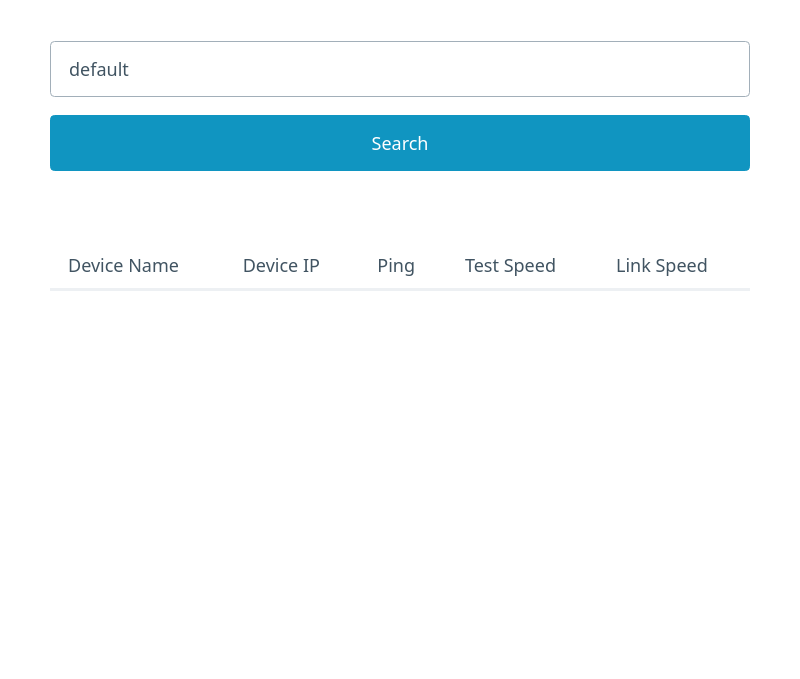
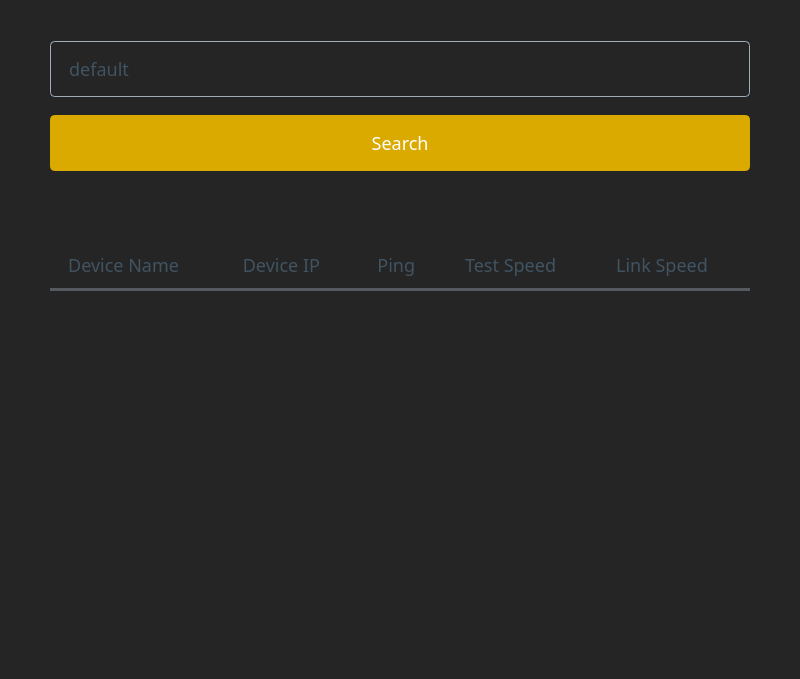
Before and after one commit to sagarreddypatil/linktest, an Electron app: page linktest-electron/src/index.html in a window 800 px wide. Shown: the part 121-800 px from the top of the page. Drawn offline with nearby package versions, Linux system fonts and the light colour scheme; no server answers.

Commit message:
add psp colors

```diff
--- a/linktest-electron/src/index.html
+++ b/linktest-electron/src/index.html
@@ -3,11 +3,15 @@
   <head>
     <meta charset="UTF-8" />
     <title>Hello World!</title>
-    <link
-      rel="stylesheet"
-      href="../node_modules/@picocss/pico/css/pico.min.css"
-    />
+    <link rel="stylesheet" href="../node_modules/@picocss/pico/css/pico.css" />
     <style>
+      :root {
+        --background-color: #252526 !important;
+        --primary: #daaa00 !important;
+        --primary-hover: #ddb945 !important;
+        /* --muted-color: #8e6f3e !important; */
+        --muted-border-color: #555960 !important;
+      }
       h1 {
         margin-bottom: 0;
       }
```
